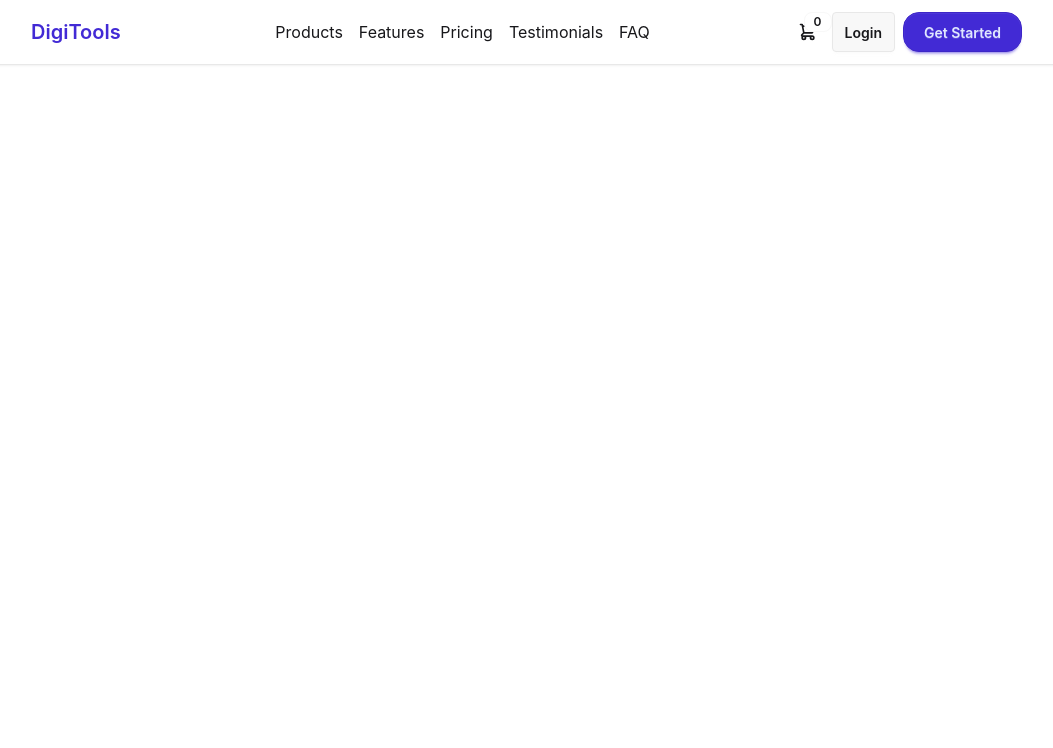
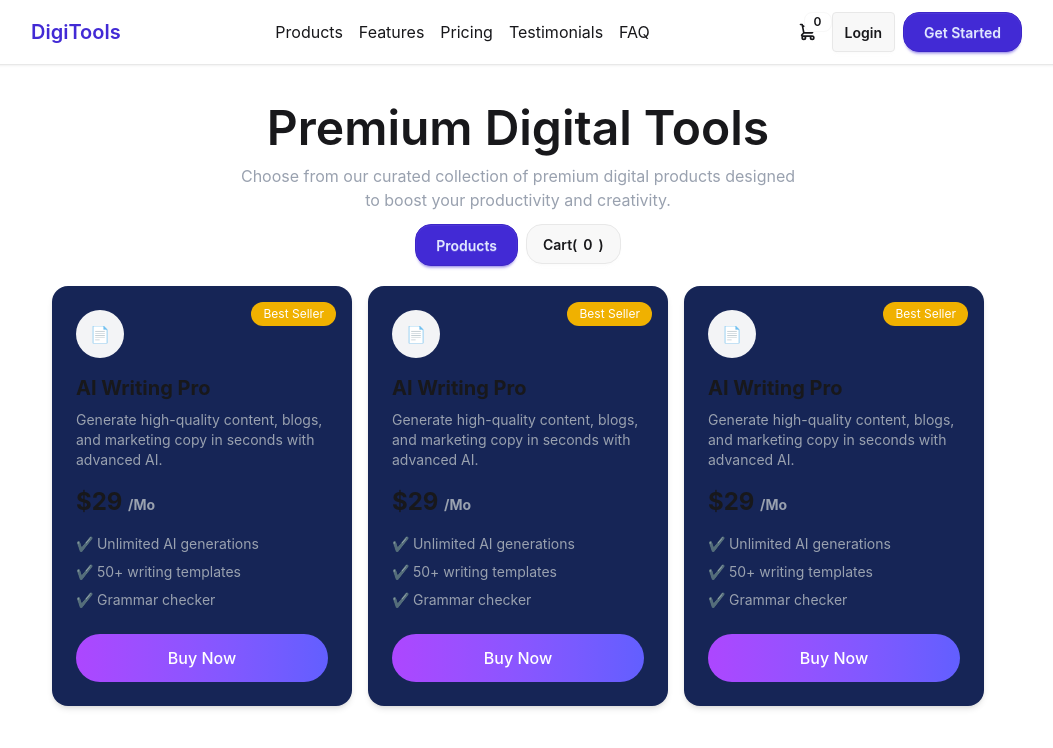
Before and after one commit to arnobpaul46/assignment-six, a React (Vite) app: page / in a window 1280 px wide. Shown: the top 748 px of the page, without its empty margins (122-1175 px from the left). Built offline with nearby package versions, Linux system fonts and the light colour scheme.

Commit message:
premium digit tools section design done

```diff
--- a/src/App.jsx
+++ b/src/App.jsx
@@ -1,11 +1,12 @@
 import React from 'react'
 import Navbar from './components/Navbar/Navbar'
+import ShowCard from './components/ShowCard/ShowCard'
 
 const App = () => {
   return (
     <>
     <Navbar/>
-
+    <ShowCard/>
     </>
   )
 }
--- /dev/null
+++ b/src/components/ProductsCard/ProductsCard.jsx
@@ -0,0 +1,42 @@
+import React from "react";
+
+const ProductsCard = () => {
+    return (
+        <div className="w-[300px] bg-blue-950 rounded-2xl shadow-md p-6 relative mt-5">
+
+            <div className="absolute top-0 left-0 w-full h-3  rounded-t-2xl"></div>
+
+            <div className="absolute top-4 right-4 bg-yellow-500 text-white text-xs px-3 py-1 rounded-full">
+                Best Seller
+            </div>
+
+            <div className="w-12 h-12 bg-gray-100 rounded-full flex items-center justify-center mb-4">
+                📄
+            </div>
+
+            <h2 className="text-xl font-bold mb-2">AI Writing Pro</h2>
+
+
+            <p className="text-gray-400 text-sm mb-4">
+                Generate high-quality content, blogs, and marketing copy in seconds with advanced AI.
+            </p>
+
+
+            <h3 className="text-2xl font-bold mb-4">
+                $29 <span className="text-sm text-gray-400">/Mo</span>
+            </h3>
+
+            <ul className="text-sm text-gray-400 mb-6 space-y-2">
+                <li>✔ Unlimited AI generations</li>
+                <li>✔ 50+ writing templates</li>
+                <li>✔ Grammar checker</li>
+            </ul>
+
+            <button className="w-full py-3 rounded-full text-white font-medium bg-gradient-to-r from-purple-500 to-indigo-500 hover:opacity-90 transition">
+                Buy Now
+            </button>
+        </div>
+    );
+};
+
+export default ProductsCard;
--- /dev/null
+++ b/src/components/ShowCard/ShowCard.jsx
@@ -0,0 +1,27 @@
+import React from 'react'
+import ProductsCard from '../ProductsCard/ProductsCard'
+
+const ShowCard = () => {
+  return (
+    <>
+    <div className='flex flex-col justify-center items-center w-[80%] mx-auto mt-10'>
+        <div className='flex flex-col justify-center items-center space-y-3'>
+            <h1 className='text-5xl font-semibold'>Premium Digital Tools</h1>
+            <p className='text-center text-gray-400'>Choose from our curated collection of premium digital products designed <br /> to boost your productivity and creativity.</p>
+            <div className='flex gap-2'>
+                <button className='btn p-5 btn-primary rounded-2xl'>Products</button>
+                <button className='btn rounded-2xl'>Cart(<span>0</span>)</button>
+            </div>
+        </div>
+
+        <div className='grid grid-cols-3 gap-4'>
+            <ProductsCard/>
+            <ProductsCard/>
+            <ProductsCard/>
+        </div>
+    </div>
+    </>
+  )
+}
+
+export default ShowCard
```
